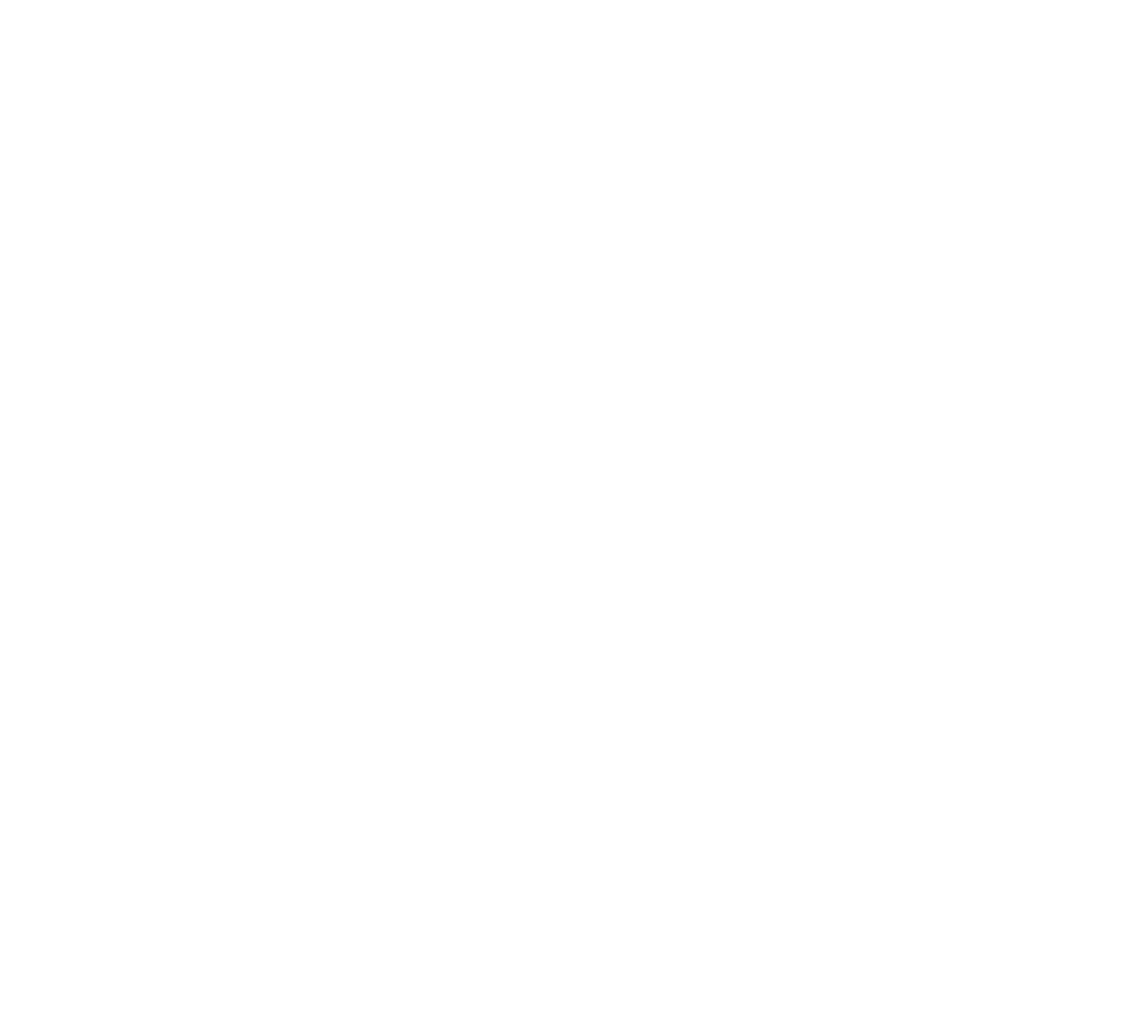
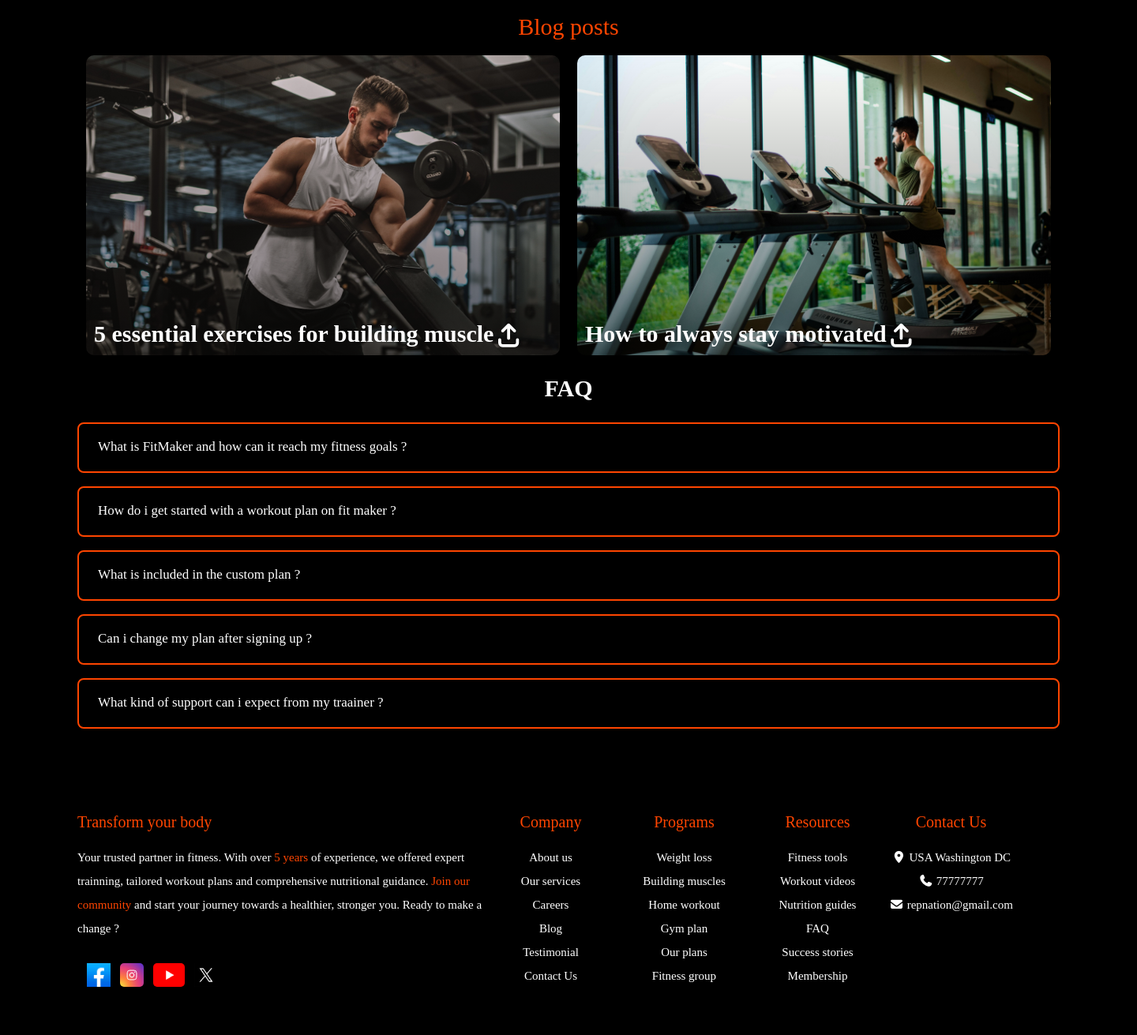
Before and after one commit to Shivam87647/firstofficialevent, a plain HTML site: page index.html in a window 1280 px wide. Shown: the whole page at 79% size, 1440 px wide, since content can reach past the window. Before the commit the page ends 800 px from the top, so only its background shows below. Drawn offline with Linux system fonts and the light colour scheme.

Commit message:
ritik fc

```diff
--- a/index.html
+++ b/index.html
@@ -1,11 +1,71 @@
 <html lang="en">
 <head>
-    <meta charset="UTF-8">
-    <meta name="viewport" content="width=device-width, initial-scale=1.0">
     <title>Document</title>
     <link rel="stylesheet" href="style.css">
+    <link rel="stylesheet" href="https://cdnjs.cloudflare.com/ajax/libs/font-awesome/7.0.1/css/all.min.css" integrity="sha512-2SwdPD6INVrV/lHTZbO2nodKhrnDdJK9/kg2XD1r9uGqPo1cUbujc+IYdlYdEErWNu69gVcYgdxlmVmzTWnetw==" crossorigin="anonymous" referrerpolicy="no-referrer" />
 </head>
 <body>
-
+    <div class="blogpostsdiv" style="background-color: black; width: 1440px; margin: auto;">
+        <div style="text-align: center; color: orangered; font-size: 30px; width: 1244px;
+    height: 70px; margin: auto; padding-top: 17px;">Blog posts</div>
+        <div style="display: flex; background-color: black; width: 1244px; margin: auto; display: flex; justify-content: space-around;">
+            <div class="blogpostsdivsec2"><b>5 essential exercises for building muscle </b><i class="fa-solid fa-arrow-up-from-bracket"></i></div>
+            <div class="blogpostsdivsec3"><b>How to always stay motivated</b><i class="fa-solid fa-arrow-up-from-bracket"></i></div>
+        </div>
+    </div>
+    <div class="FAQdiv">
+        <div class="FAQheadingdiv"><b>FAQ</b></div>
+        <div class="questionholderdiv">
+            <div class="questionsdiv">What is FitMaker and how can it reach my fitness goals ?</div>
+            <div class="questionsdiv">How do i get started with a workout plan on fit maker ?</div>
+            <div class="questionsdiv">What is included in the custom plan ?</div>
+            <div class="questionsdiv">Can i change my plan after signing up ?</div>
+            <div class="questionsdiv">What kind of support can i expect from my traainer ?</div>
+        </div>
+    </div>
+    <div class="footerdiv">
+        <div>
+            <div class="footerdivsection1"><span style="color: orangered; font-size: 20px;">Transform your body</span><br><br><span style="color: white; font-size: 15px; line-height: 2;">Your trusted partner in fitness. With over <span style="color: orangered;">5 years</span> of experience, we offered expert trainning, tailored workout plans and comprehensive nutritional guidance. <span style="color: orangered;"> Join our community </span> and start your journey towards a healthier, stronger you. Ready to make a change ?</span></div>
+            <div style="display: flex; justify-content: space-evenly; width: 190px;">
+                <img width="30px" height="30px" src="face.png">
+                <img style="border-radius: 5px;" width="30px" height="30px" src="ig5.jpg">
+                <img style="border-radius: 5px;" width="40px" height="30px" src="youtube.png">
+                <img width="30px" height="30px" src="x.jpg">
+            </div>
+        </div>
+        <div style="display: flex;">
+            <div class="footersection2sub"><span style="font-size: 20px; color: orangered;">Company</span><br><br><ul>
+                <li>About us</li>
+                <li>Our services</li>
+                <li>Careers</li>
+                <li>Blog</li>
+                <li>Testimonial</li>
+                <li>Contact Us</li>
+            </ul></div>
+            <div class="footersection2sub"><span style="font-size: 20px; color: orangered;">Programs</span><br><br><ul>
+                <li>Weight loss</li>
+                <li>Building muscles</li>
+                <li>Home workout</li>
+                <li>Gym plan</li>
+                <li>Our plans</li>
+                <li>Fitness group</li>
+            </ul></div>
+            <div class="footersection2sub"><span style="font-size: 20px; color: orangered;">Resources</span>
+            <br><br><ul>
+                <li>Fitness tools</li>
+                <li>Workout videos</li>
+                <li>Nutrition guides</li>
+                <li>FAQ</li>
+                <li>Success stories</li>
+                <li>Membership</li>
+            </ul></div>
+            <div class="footersection2sub"><span style="font-size: 20px; color: orangered;">Contact Us</span>
+                <br><br><ul>
+                <li><i class="fa-solid fa-location-dot"></i> USA Washington DC</li>
+                <li><i class="fa-solid fa-phone"></i> 77777777</li>
+                <li><i class="fa-solid fa-envelope"></i> repnation@gmail.com</li>
+        </div>
+        <div></div>
+    </div>
 </body>
 </html>
--- a/style.css
+++ b/style.css
@@ -2,5 +2,90 @@
     margin: 0;
     padding: 0;
     box-sizing: border-box;
-
 }
+.blogpostsdivsec2{
+    width: 600px;
+    height: 380px;
+    border-radius: 10px;
+    overflow: hidden;
+    padding: 10px 10px;
+    background-image: linear-gradient(to bottom, transparent, rgba(0,0,0,0.5)), url(blogposts1.jpg);
+    background-size: cover;
+    color: white;
+    display: flex;
+    align-items: flex-end;
+    font-size: 30px;
+}
+.blogpostsdivsec3{
+    width: 600px;
+    height: 380px;
+    border-radius: 10px;
+    overflow: hidden;
+    padding: 10px 10px;
+    background-image: linear-gradient(to bottom, transparent, rgba(0,0,0,0.5)), url(blogposts2.jpg);
+    background-size: cover;
+    color: white;
+    display: flex;
+    align-items: flex-end;
+    font-size: 30px;
+}
+.FAQdiv{
+    margin: auto;
+    width: 1440px;
+    height: 520px;
+    box-shadow: ;
+    background: rgba(0, 0, 0, 0.25);
+    background: black;
+    padding-right: 98px;
+    padding-left: 98px;
+}
+.FAQheadingdiv{
+    width: 1244px;
+    height: 70px;
+    background: black;
+    color: white;
+    text-align: center;
+    font-size: 30px;
+    margin-bottom: 15px;
+    padding-top: 25px;
+    /* border: white 1px solid; */
+}
+.questionholderdiv{
+    width: 1244px;
+    /* height: 494px; */
+    display: flex;
+    gap: 17px;
+    flex-direction: column;
+}
+.questionsdiv{
+    width: 1244px;
+    height: 64px;
+    border: 2px solid orangered;
+    border-radius: 8px;
+    color: white;
+    font-size: 17px;
+    padding: 19px 24px;
+}
+.footerdiv{
+    width: 1440px;
+    background: black;
+    padding: 60px 98px;
+    margin: auto;
+    display: flex;
+}
+.footerdivsection1{
+    width: 515px;
+    height: 190px;
+}
+.footersection2sub{
+    width: 169px;
+    /* height: 300px; */
+    text-align: center;
+}
+.footersection2sub ul li{
+    color: white;
+    font-size: 10px;
+    list-style-type: none;
+    font-size: 15px;
+    line-height: 2;
+}
```
Also changed, not shown: blogposts1.jpg (added), blogposts2.jpg (added), face.png (added), ig5.jpg (added), x.jpg (added), youtube.png (added).
